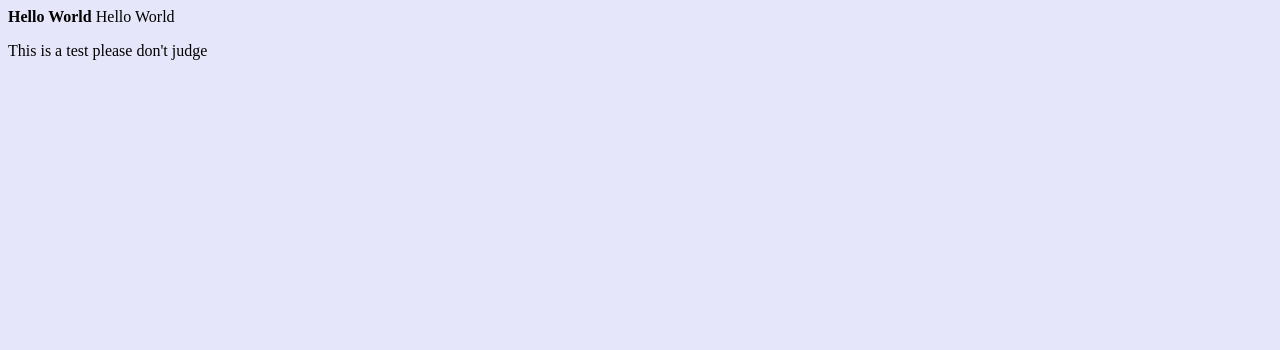
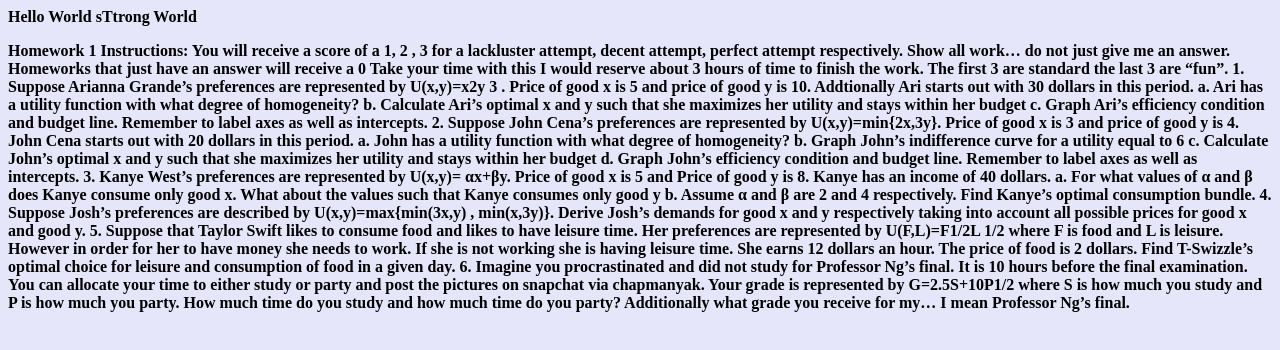
Before and after one commit to nealthakkar/nealthakkar.github.io, a plain HTML site: page index.html in a window 1280 px wide. Drawn offline with Linux system fonts and the light colour scheme.

Commit message:
Econ Homework
Added it

```diff
--- a/index.html
+++ b/index.html
@@ -2,8 +2,48 @@
 	<head></head>
 	<body bgcolor="#E6E6FA">
 	<body>
-		<strong>Hello World</strong>
-		Hello World
-		<p>This is a test please don't judge</p>
+		<strong>Hello World</Hello>
+		sTtrong World
+		<p>Homework 1
+Instructions: You will receive a score of a 1, 2 , 3 for a lackluster attempt, decent attempt, perfect attempt
+respectively. Show all work… do not just give me an answer. Homeworks that just
+have an answer will receive a 0 Take your time with this I would reserve about 3 hours of time to finish
+the work. The first 3 are standard the last 3 are “fun”.
+1. Suppose Arianna Grande’s preferences are represented by U(x,y)=x2y
+3
+. Price of good x is 5 and
+price of good y is 10. Addtionally Ari starts out with 30 dollars in this period.
+a. Ari has a utility function with what degree of homogeneity?
+b. Calculate Ari’s optimal x and y such that she maximizes her utility and stays within her
+budget
+c. Graph Ari’s efficiency condition and budget line. Remember to label axes as well as
+intercepts.
+2. Suppose John Cena’s preferences are represented by U(x,y)=min{2x,3y}. Price of good x is 3
+and price of good y is 4. John Cena starts out with 20 dollars in this period.
+a. John has a utility function with what degree of homogeneity?
+b. Graph John’s indifference curve for a utility equal to 6
+c. Calculate John’s optimal x and y such that she maximizes her utility and stays within her
+budget
+d. Graph John’s efficiency condition and budget line. Remember to label axes as well as
+intercepts.
+3. Kanye West’s preferences are represented by U(x,y)= αx+βy. Price of good x is 5 and Price of
+good y is 8. Kanye has an income of 40 dollars.
+a. For what values of α and β does Kanye consume only good x. What about the values
+such that Kanye consumes only good y
+b. Assume α and β are 2 and 4 respectively. Find Kanye’s optimal consumption bundle.
+4. Suppose Josh’s preferences are described by U(x,y)=max{min(3x,y) , min(x,3y)}. Derive Josh’s
+demands for good x and y respectively taking into account all possible prices for good x and good
+y.
+5. Suppose that Taylor Swift likes to consume food and likes to have leisure time. Her preferences
+are represented by U(F,L)=F1/2L
+1/2 where F is food and L is leisure. However in order for her to
+have money she needs to work. If she is not working she is having leisure time. She earns 12
+dollars an hour. The price of food is 2 dollars. Find T-Swizzle’s optimal choice for leisure and
+consumption of food in a given day.
+6. Imagine you procrastinated and did not study for Professor Ng’s final. It is 10 hours before the
+final examination. You can allocate your time to either study or party and post the pictures on
+snapchat via chapmanyak. Your grade is represented by G=2.5S+10P1/2 where S is how much
+you study and P is how much you party. How much time do you study and how much time do
+you party? Additionally what grade you receive for my… I mean Professor Ng’s final.</p>
 	</body>
 </html>
```
